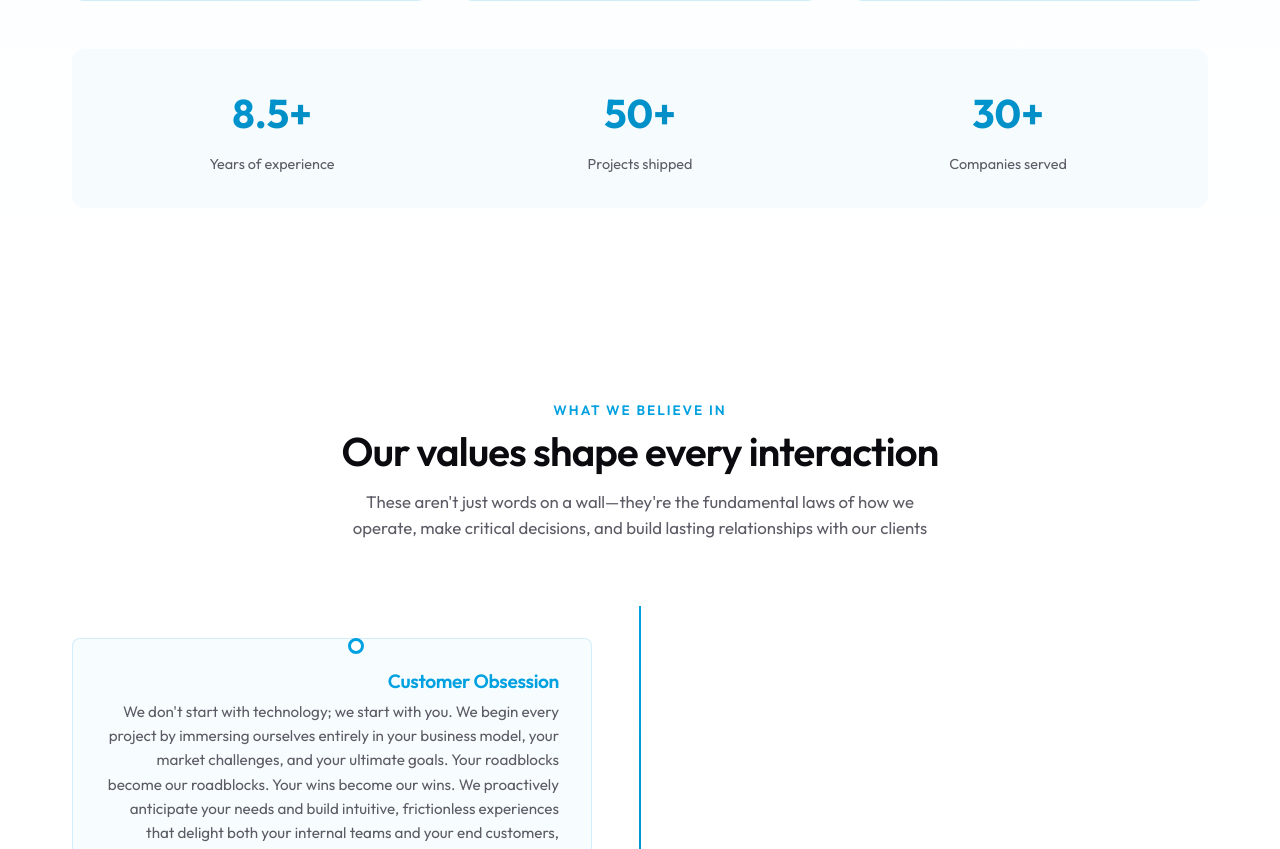
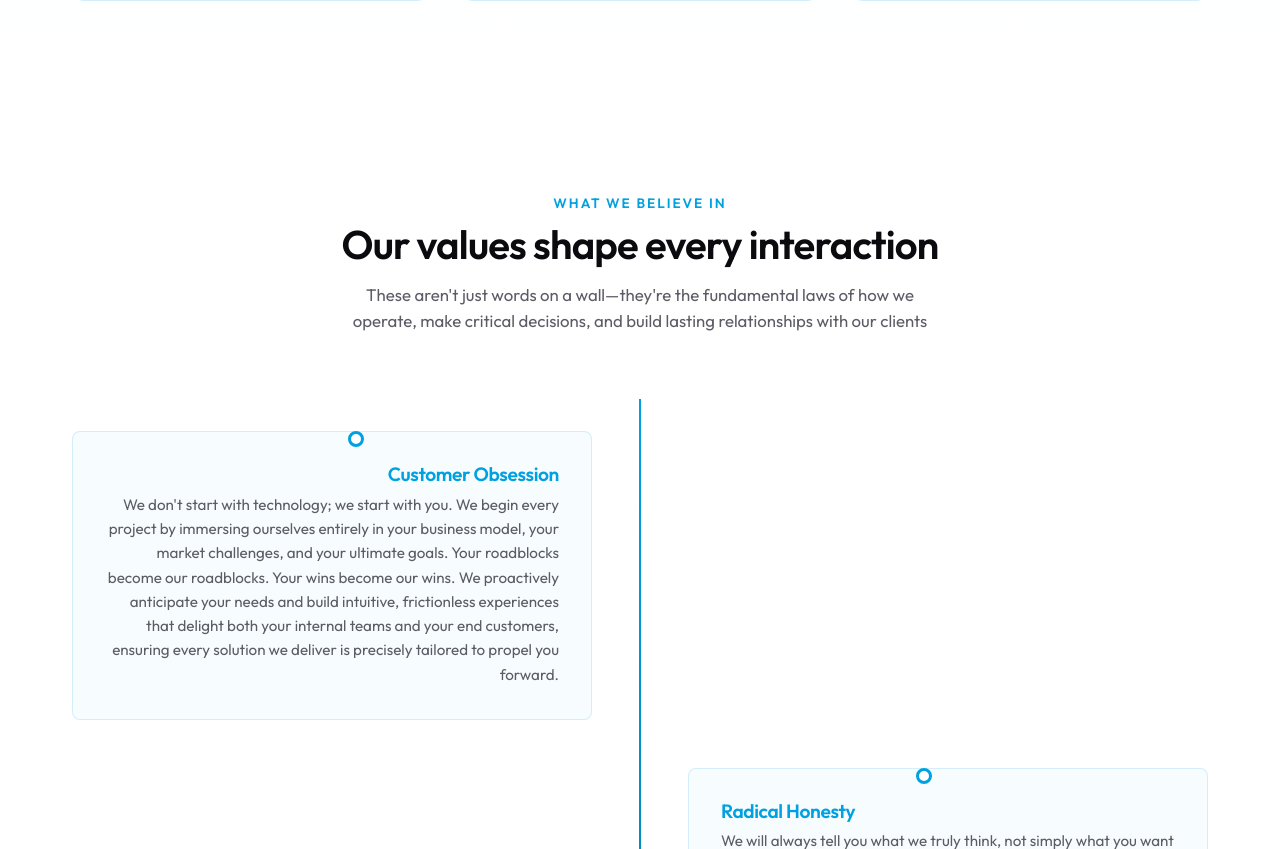
Before and after one commit to YashParkhi07/blazrs, a website: page index.html in a window 1280 px wide. Shown: the part 2199-3048 px from the top of the page. Drawn offline with Linux system fonts and the light colour scheme.

Commit message:
Remove the stats block again as requested

```diff
--- a/index.html
+++ b/index.html
@@ -282,21 +282,6 @@
             <p class="pillar-description">We are not just another transactional vendor—we act as an extension of your own team, deeply invested in your long-term success. Transparent communication, brutally honest feedback, and radical accountability define every interaction you will have with us. We take the time to deeply understand the unique cultural and operational fabric of your business, ensuring that we don't just deliver software, but rather a holistic transformation that empowers your people to do their best work.</p>
           </div>
         </div>
-
-        <div class="stats-grid">
-          <div class="stat-item">
-            <div class="stat-value">8.5+</div>
-            <div class="stat-label">Years of experience</div>
-          </div>
-          <div class="stat-item">
-            <div class="stat-value">50+</div>
-            <div class="stat-label">Projects shipped</div>
-          </div>
-          <div class="stat-item">
-            <div class="stat-value">30+</div>
-            <div class="stat-label">Companies served</div>
-          </div>
-        </div>
       </div>
     </section>
 
```
